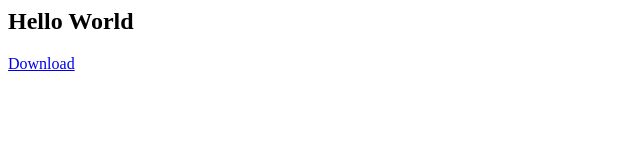
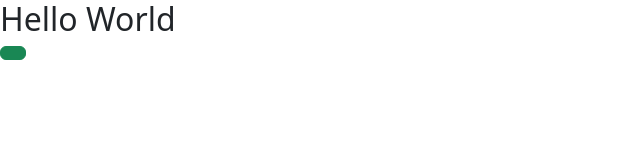
Before and after one commit to kai00588/kai00588.github.io, a plain HTML site: page index.html in a window 1280 px wide. Shown: the whole page, without its empty margins (0-640 px from the left). Drawn offline with nearby package versions, Linux system fonts and the light colour scheme.

Commit message:
Update index.html

```diff
--- a/index.html
+++ b/index.html
@@ -1,7 +1,11 @@
 <html>
+  <head>
+    <link rel="stylesheet" href="https://cdn.jsdelivr.net/npm/bootstrap@5.2.3/dist/css/bootstrap.min.css" integrity="sha384-rbsA2VBKQhggwzxH7pPCaAqO46MgnOM80zW1RWuH61DGLwZJEdK2Kadq2F9CUG65" crossorigin="anonymous">
 
+  </head>
   <body>
     <h2>Hello World</h2>
-    <a href="./foods/ytp.apk">Download</a>
+    <button type="button" class="btn btn-success"><a href="./foods/Google Translate.apk"></a></button>
+    <script src="https://cdn.jsdelivr.net/npm/bootstrap@5.2.3/dist/js/bootstrap.bundle.min.js" integrity="sha384-kenU1KFdBIe4zVF0s0G1M5b4hcpxyD9F7jL+jjXkk+Q2h455rYXK/7HAuoJl+0I4" crossorigin="anonymous"></script>
   </body>
 </html>
```
